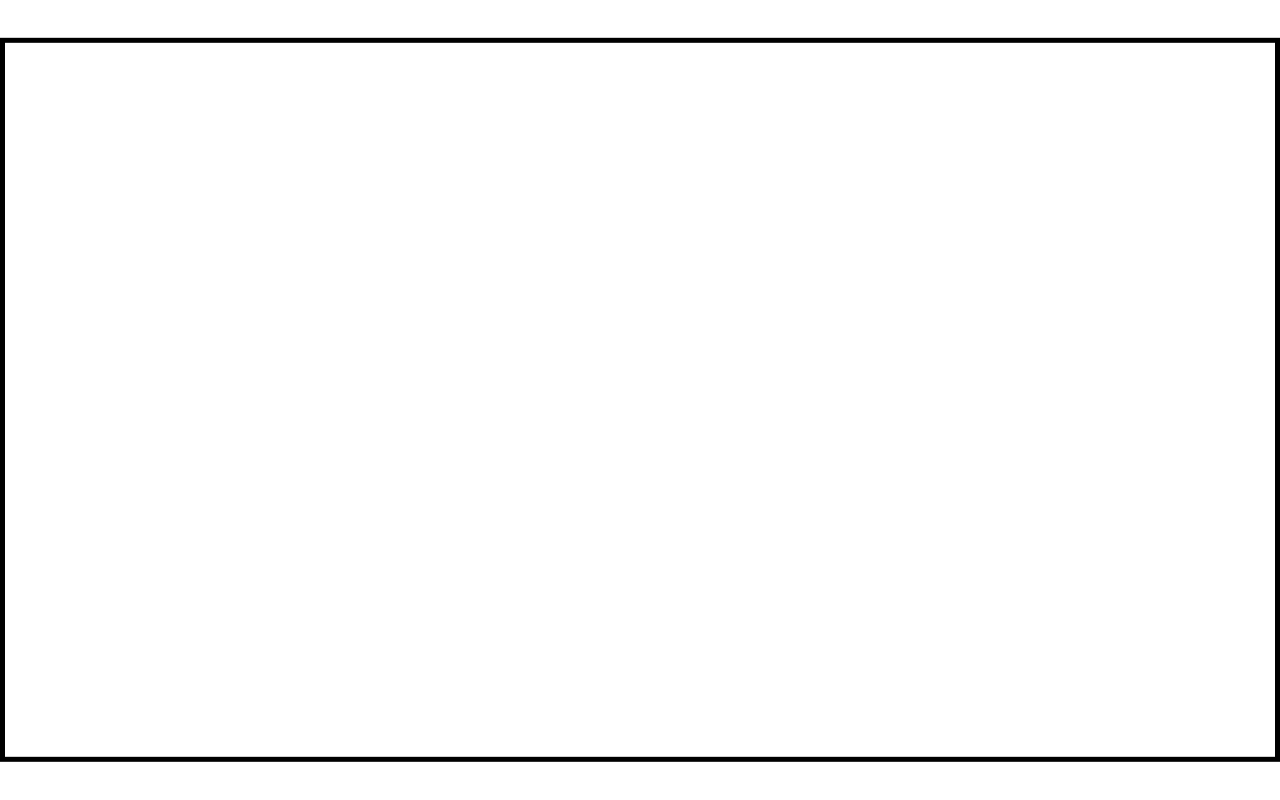
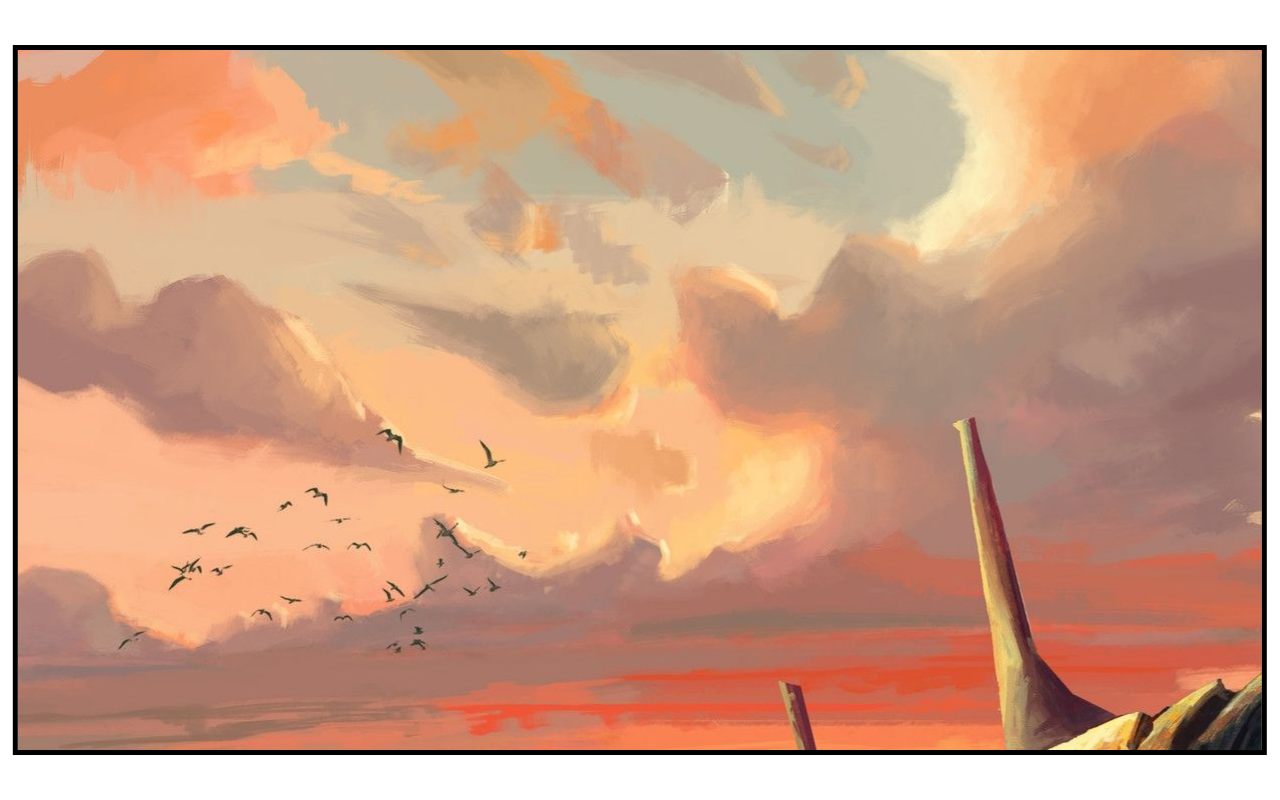
Before and after one commit to Dericknewton1979/EsCSSapeRoom, a website: page plane-crash-canvas.html in a window 1280 px wide. Drawn offline with Linux system fonts and the light colour scheme.

Commit message:
background

```diff
--- a/CSS/plane-crash-canvas.css
+++ b/CSS/plane-crash-canvas.css
@@ -10,9 +10,9 @@
     top: 50%;
     left: 50%;
     transform: translate(-50%, -50%);
-    /* width: 90vw;
-    height: 50vw;
-    max-height: 100vh; */
-    max-width: 100%;
-    max-height: 100%;
+    max-width: 98%;
+    max-height: 95%;
+    background: url(../Img/planecrash2.jpg);
+    background-position: relative;
+
 }
--- a/JS/plane-crash-canvas.js
+++ b/JS/plane-crash-canvas.js
@@ -3,4 +3,5 @@ window.addEventListener('load', function(){
     const ctx = canvas.getContext('2d');
     canvas.width = 1600;
     canvas.height = 900;
+    // canvas.style = "background: url('../Img/planecrash2.jpg')";
 })
```
